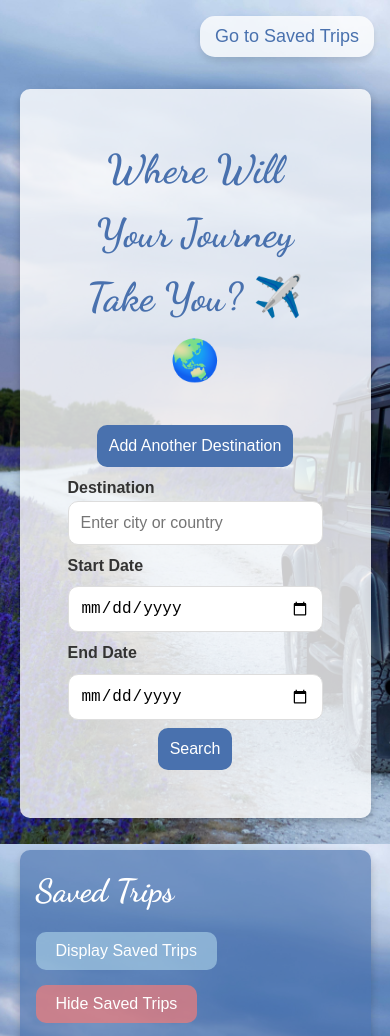
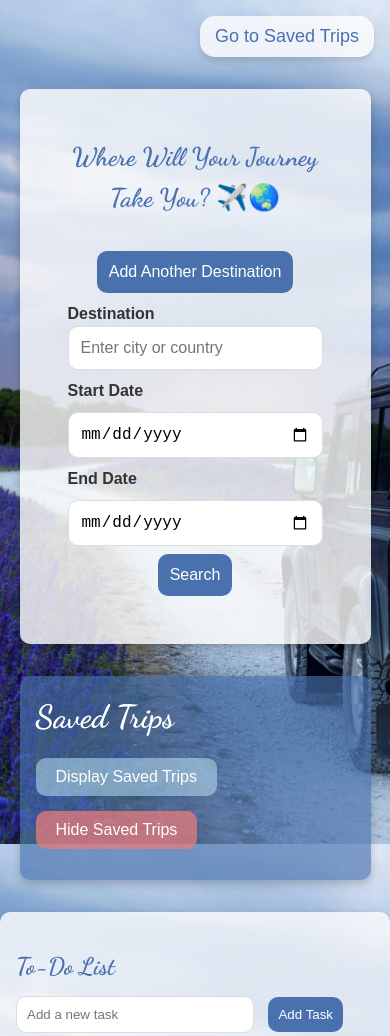
Before and after one commit to AmanSalman/Travel-Planner, a website built with webpack: page src/client/views/index.html in a window 390 px wide. Shown: the top 1036 px of the page. Built offline with nearby package versions, Linux system fonts and the light colour scheme.

Commit message:
Update search.scss

```diff
--- a/src/client/styles/search.scss
+++ b/src/client/styles/search.scss
@@ -63,3 +63,10 @@
 #add-destination {
   margin-top: 1rem !important;
 }
+
+
+@media (min-width:320px) and (max-width:450px) {
+  #search h2 {
+    font-size: 1.6rem;
+  }
+}
```
